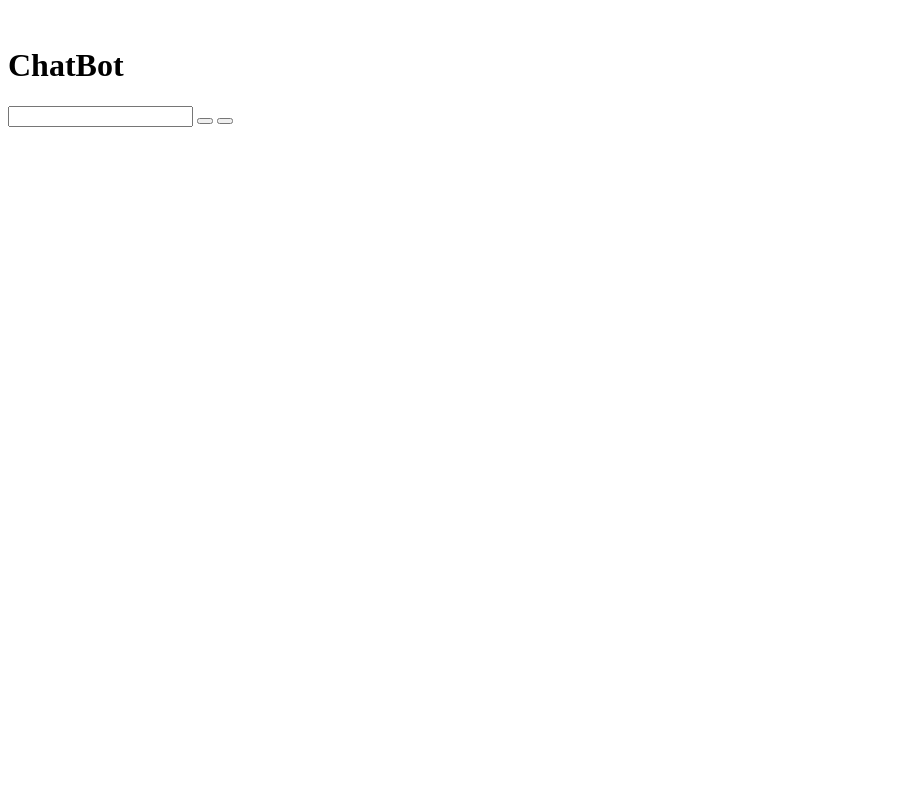
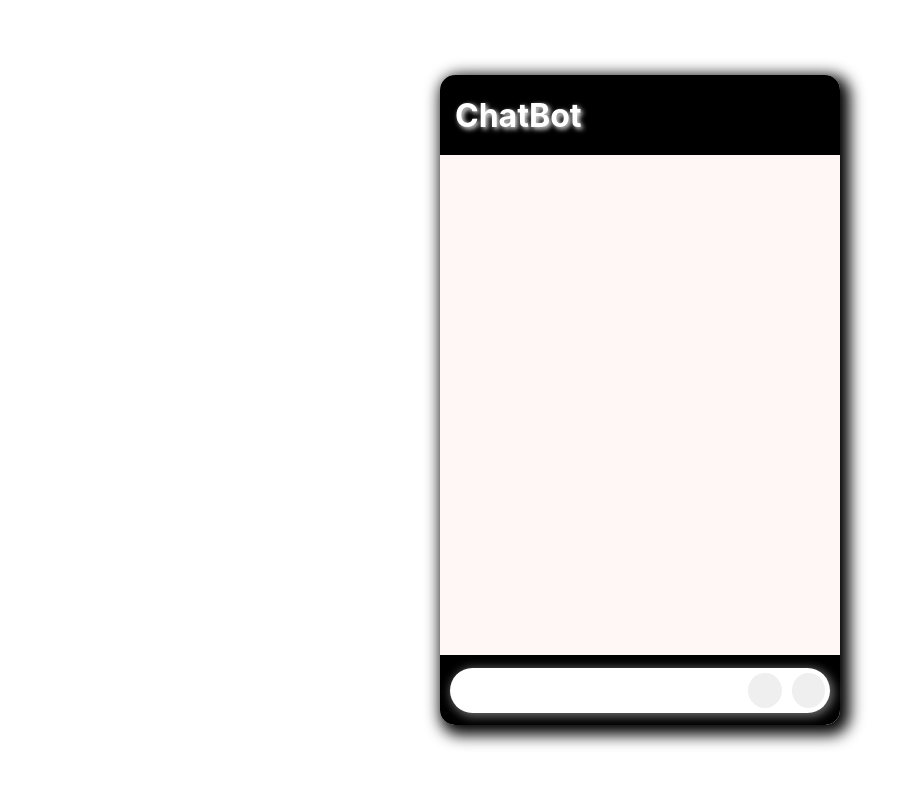
Before and after one commit to vLcGomes/Furia-ChatBot, a plain HTML site: page index.html in a window 1280 px wide. Shown: the whole page, without its empty margins (0-917 px from the left). Drawn offline with Linux system fonts and the light colour scheme.

Commit message:
Estilizando o Chat

```diff
--- a/index.html
+++ b/index.html
@@ -3,10 +3,11 @@
 <head>
   <meta charset="UTF-8">
   <meta name="viewport" content="width=device-width, initial-scale=1.0">
+  <link rel="stylesheet" href="styles.css">
   <title>Chatbot Furia</title>
 </head>
 <body>
-  <main>
+  <main id="chat-bot">
     <header id="chat-bot-header">
       <img src=''>
       <h1 id="chat-bot-title">ChatBot</h1>
@@ -14,9 +15,11 @@
     </header>
     <div id="chat-bot-content"></div>
     <footer id="chat-bot-footer">
-      <input type="text" id="user-message">
-      <button id="send-arquive"></button>
-      <button id="send-message"></button>
+      <div id='message-box'>
+        <input type="text" id="user-message">
+        <button id="send-arquive"></button>
+        <button id="send-message"></button>
+      </div>
     </footer>
   </main>
 </body>
--- a/styles.css
+++ b/styles.css
@@ -2,10 +2,42 @@
   margin: 0;
   padding: 0;
   box-sizing: border-box;
+  font-family: 'Inter', sans-serif;
+  src: url('https://fonts.googleapis.com/css2?family=Inter:ital,opsz,wght@0,14..32,100..900;1,14..32,100..900&display=swap');
+}
+
+body {
+  display: flex;
+  justify-content: center;
+  align-items: center;
+  height: 100vh;
+}
+
+#chat-bot {
+  height: auto;
+  width: 400px;
+  border-radius: 15px;
+  box-shadow: 5px 5px 15px 5px #000;
+}
+
+#chat-bot-header {
+  display: flex;
+  align-items: center;
+  padding: 0 10px;
+  background: #000;
+  font-weight: 400;
+  width: 400px;
+  height: 80px;
+  border-top-right-radius: 15px;
+  border-top-left-radius: 15px;
 }
 
 #chat-bot-title {
-
+  display: block;
+  color: #fff;
+  text-shadow: 2px 2px 5px #ffffff;
+  padding: 0 5px;
+  border-radius: 0.375rem;
 }
 
 #chat-bot-logo {
@@ -13,21 +45,75 @@
 }
 
 #chat-bot-content {
+  display: flex;
+  flex-direction: column;
+  width: 400px;
+  height: 500px;
+  background: #fff6f6
+}
 
+#message-box {
+  display: flex;
+  flex-wrap: nowrap;
+  align-items: center;
+  border-radius: 25px;
+  width: 95%;
+  background: #fff;
+  height: 45px;
+  gap: 10px;
+  padding: 0 5px;
+  box-shadow: 2px 2px 10px 2px #ffffff65;
 }
 
 #chat-bot-footer {
+  display: flex;
+  align-items: center;
+  justify-content: center;
+  width: 400px;
+  height: 70px;
+  background: #000;
+  border-bottom-left-radius: 15px;
+  border-bottom-right-radius: 15px;
 
 }
 
 #send-arquive {
+  height: 35px;
+  width: 35px;
+  border-radius: 50%;
+  border: none;
+}
 
+#send-arquive:hover {
+  background: #dddddda9;
 }
 
 #send-message {
+  height: 35px;
+  width: 35px;
+  border-radius: 50%;
+  border: none;
+}
 
+#send-message:hover {
+  background: #dddddda9;
 }
 
 #user-message {
+  border: none;
+  height: 45px;
+  padding: 5px;
+  font-size: 20px;
+  font-weight: 400;
+  width: 80%;
+  border-radius: 25px;
+}
 
+#user-message:hover {
+  background: #dddddda9;
 }
+
+#user-message:focus {
+  border: none;
+  outline: none;
+}
```
